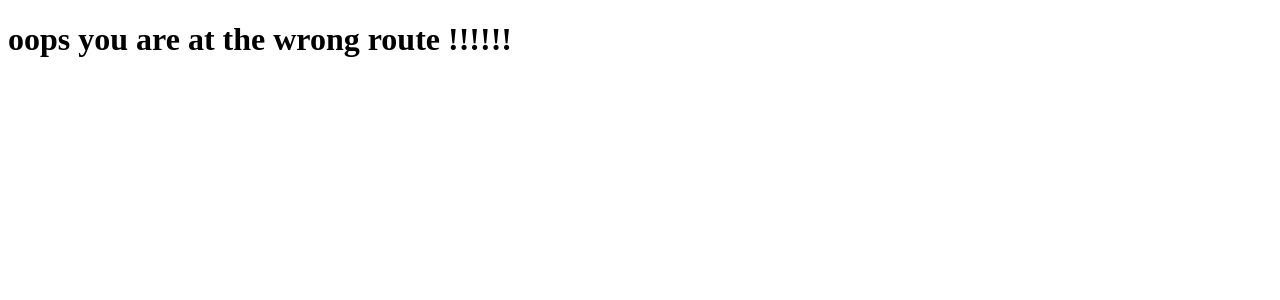
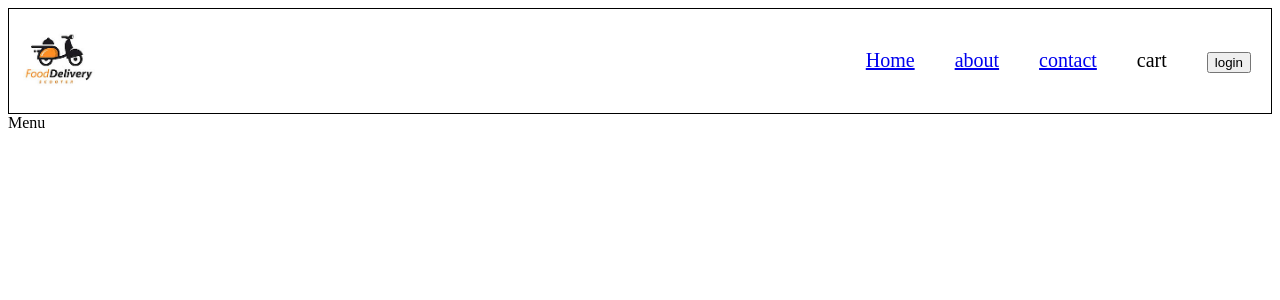
Before and after one commit to jabeer-kv/food-order, a React (Vite) app: page /menu/1 in a window 1280 px wide. Shown: the top 300 px of the page. Built offline with nearby package versions, Linux system fonts and the light colour scheme; no server answers.

Commit message:
added shimmer

```diff
--- a/src/App.jsx
+++ b/src/App.jsx
@@ -1,47 +1,26 @@
 import About from "./components/About";
-import Error from "./components/Error";
-import Home from "./components/Home";
 import Body from "./components/Body";
 import Contact from "./components/Contact";
-// import Header from "./components/Header";
-import { createBrowserRouter, RouterProvider,Outlet } from "react-router-dom";
+import Header from "./components/Header";
+import Menu from "./components/Menu";
+import { Routes,Route,BrowserRouter } from "react-router-dom";
 function App() {
   return(
     <div>
-
-      <Outlet/>
-      <RouterProvider router={appRouter}/>
+      <BrowserRouter>
+      <Header/>
+      <Routes>
+        <Route exact path="/" element={<Body/>}/>
+        <Route exact path="/about" element={<About/>} />
+        <Route exact path="/contact" element={<Contact/>} />
+        <Route exact path="/body" element={<Body/>} />
+        <Route exact path="/menu/:resId" element={<Menu/>} />
+        {/* <Route exact path="/error" element={<Error/>} /> */}
+        </Routes>
+      </BrowserRouter>
     </div>
-
-  )
-
-
+)
 }
-const appRouter = createBrowserRouter([
-  {
-    path: "/",
-    element: <Home/>,
-    children: [
-      {
-        path: "/",
-        element: <Body/>,
-
-      },
-      {
-
-        path: "/about",
-        element: <About />,
-      },
-      {
-        path: "/contact",
-        element: <Contact/>,
-      }
-
-    ],
-    errorElement: <Error/>,
-  },
-
-]);
 
 
 export default App;
--- a/src/components/Header.jsx
+++ b/src/components/Header.jsx
@@ -15,7 +15,7 @@ function Header() {
             <div className='nav-items'>
                 <ul>
                     <li>
-                        home
+                       <Link to="/body">Home</Link>
                     </li>
                     <li>
                         <Link to="/about"> about</Link>
--- /dev/null
+++ b/src/components/Menu.jsx
@@ -0,0 +1,24 @@
+import { useState,useEffect } from "react"
+import Shimmer from "./Shimmer"
+const Menu = () => {
+    const [menu,setmenu]=useState([null])
+
+ useEffect(()=>{fetchmenu()},[])
+
+const fetchmenu= async ()=>{
+ const data= await fetch("https://www.swiggy.com/dapi/menu/pl?page-type=REGULAR_MENU&complete-menu=true&lat=11.8744775&lng=75.37036619999999&restaurantId=234")
+
+ const json=await data.json()
+ console.log(json);
+}
+
+ if(menu===null){
+    return <Shimmer/>
+
+ }
+
+  return (
+    <div>Menu</div>
+  )
+}
+export default Menu
--- /dev/null
+++ b/src/components/Shimmer.jsx
@@ -0,0 +1,14 @@
+
+
+ function Shimmer (){
+    return (
+        <div>
+            <div className="resto-card">
+                <h1>caegfgfhghhj</h1>
+
+
+            </div>
+        </div>
+    )
+}
+export default Shimmer
```
